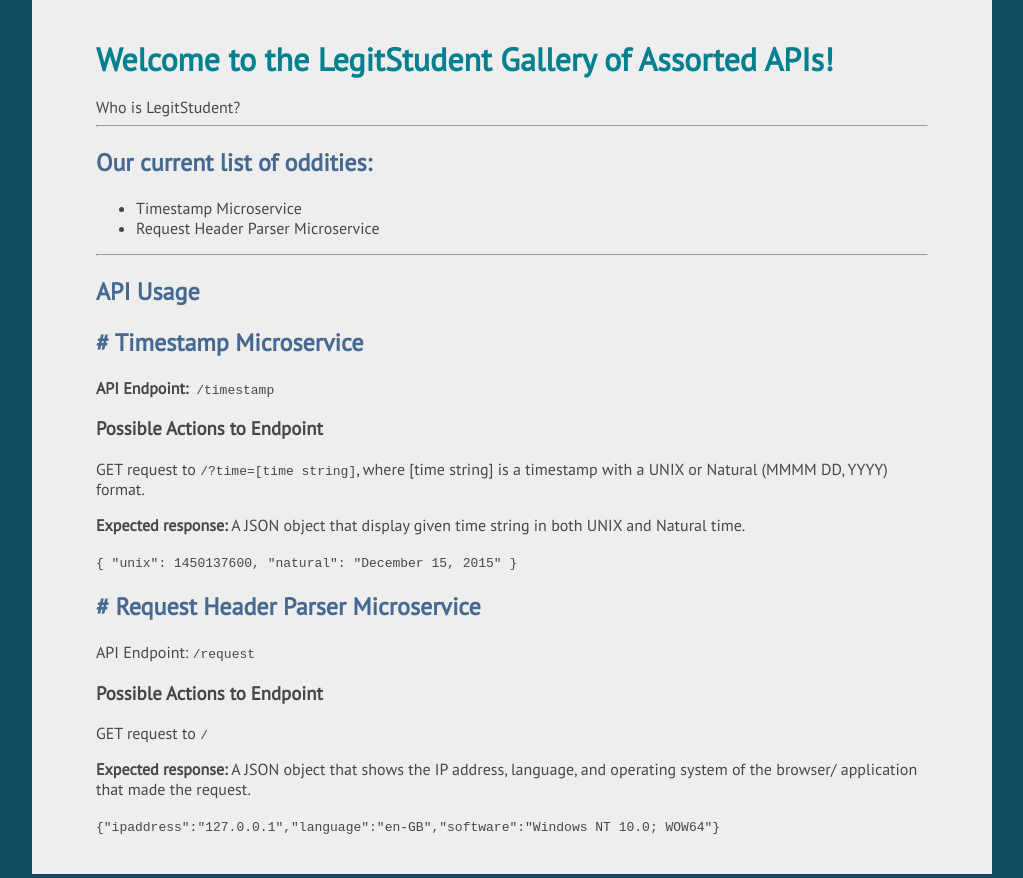
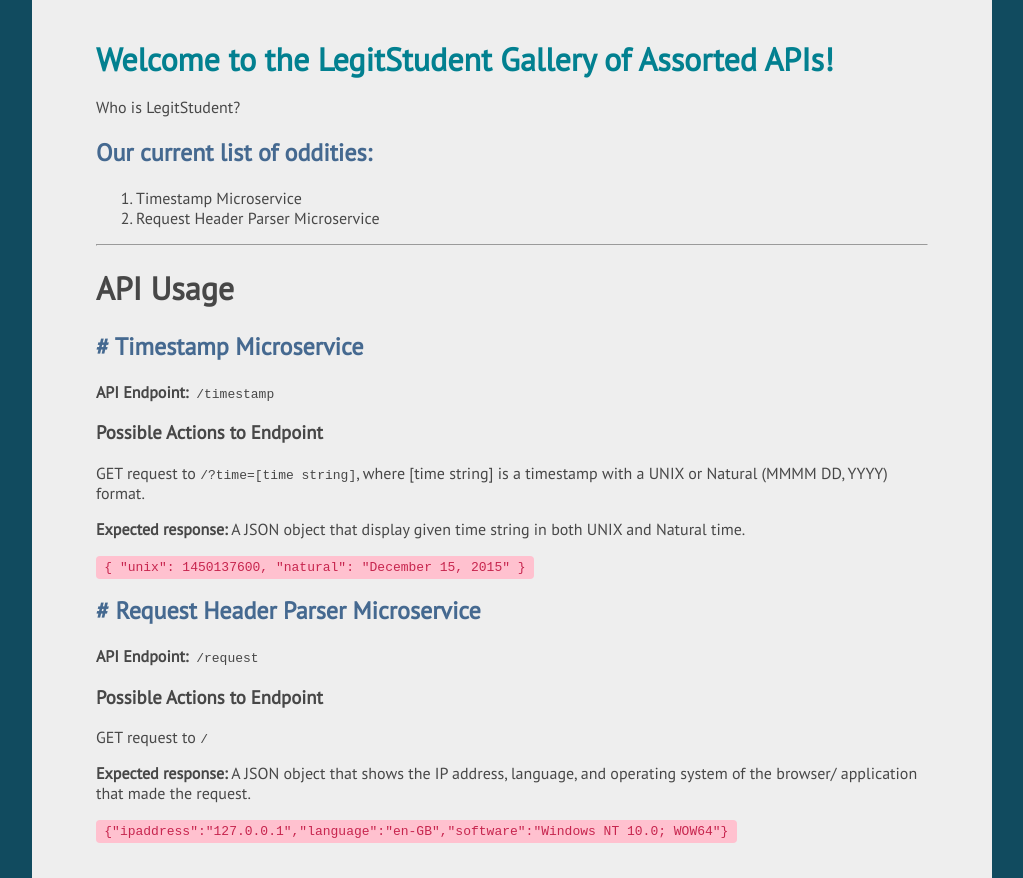
Before and after one commit to LegitStudent/fcc-legitstudent-apis, a website: page views/index.html in a window 1280 px wide. Shown: the whole page, without its empty margins (128-1151 px from the left). Drawn offline with Linux system fonts and the light colour scheme; files that its build step writes are made by us from their sources.

Commit message:
slight styling and markup modifications

```diff
--- a/public/stylesheets/styles.css
+++ b/public/stylesheets/styles.css
@@ -29,6 +29,13 @@ a:hover {
     text-decoration: underline;
 }
 
+.example {
+    padding: 0.5% 1%;
+    border-radius: 4px;
+    color: #c7254e;
+    background: #FFC1CF;
+}
+
 .heading {
     margin: 0 0 2%;
     color: #028090;
--- a/views/index.html
+++ b/views/index.html
@@ -10,21 +10,20 @@
             <h1 class="heading">Welcome to the LegitStudent Gallery of Assorted APIs! </h1>
             <a href="https://github.com/LegitStudent" class="profile-link">
                 Who is LegitStudent?</a>
-            <hr>
 
             <nav>
                 <h2>Our current list of oddities:</h2>
-                <ul>
+                <ol>
                     <a href="#timestamp"><li>Timestamp Microservice</li></a>
                     <a href="#request"><li>Request Header Parser Microservice</li></a>
-                </ul>
+                </ol>
             </nav>
         </header>
 
         <hr>
 
         <main>
-            <h2>API Usage</h2>
+            <h1>API Usage</h2>
             <article id="timestamp">
                 <h2 class="article-title"><a>#</a> Timestamp Microservice</h2>
 
@@ -51,7 +50,7 @@
             <article id="request">
                 <h2 class="article-title"><a>#</a> Request Header Parser Microservice</h2>
 
-                <p class="endpoint">API Endpoint: <code>
+                <p class="endpoint"><b>API Endpoint:</b><code>
                     /request
                 </code></p>
 
```
